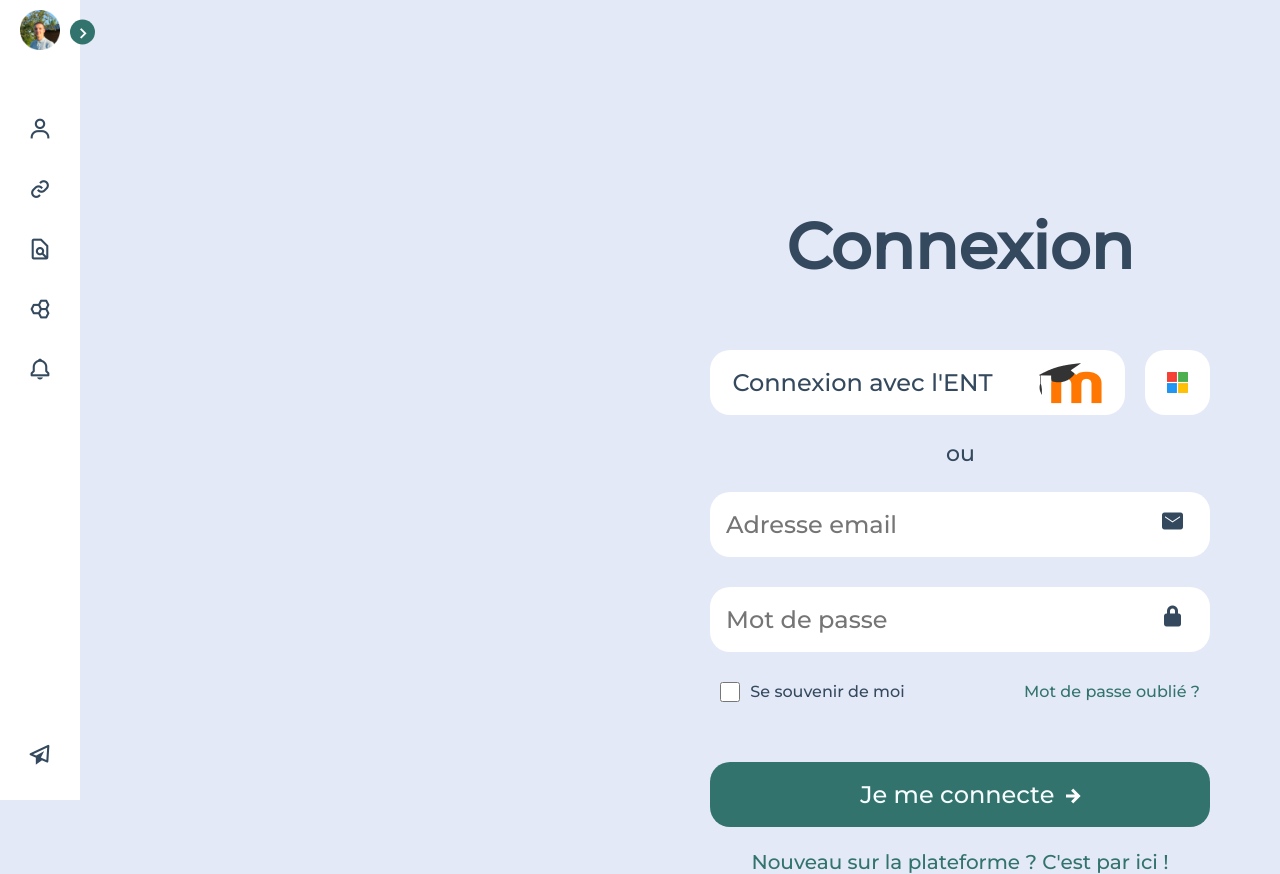
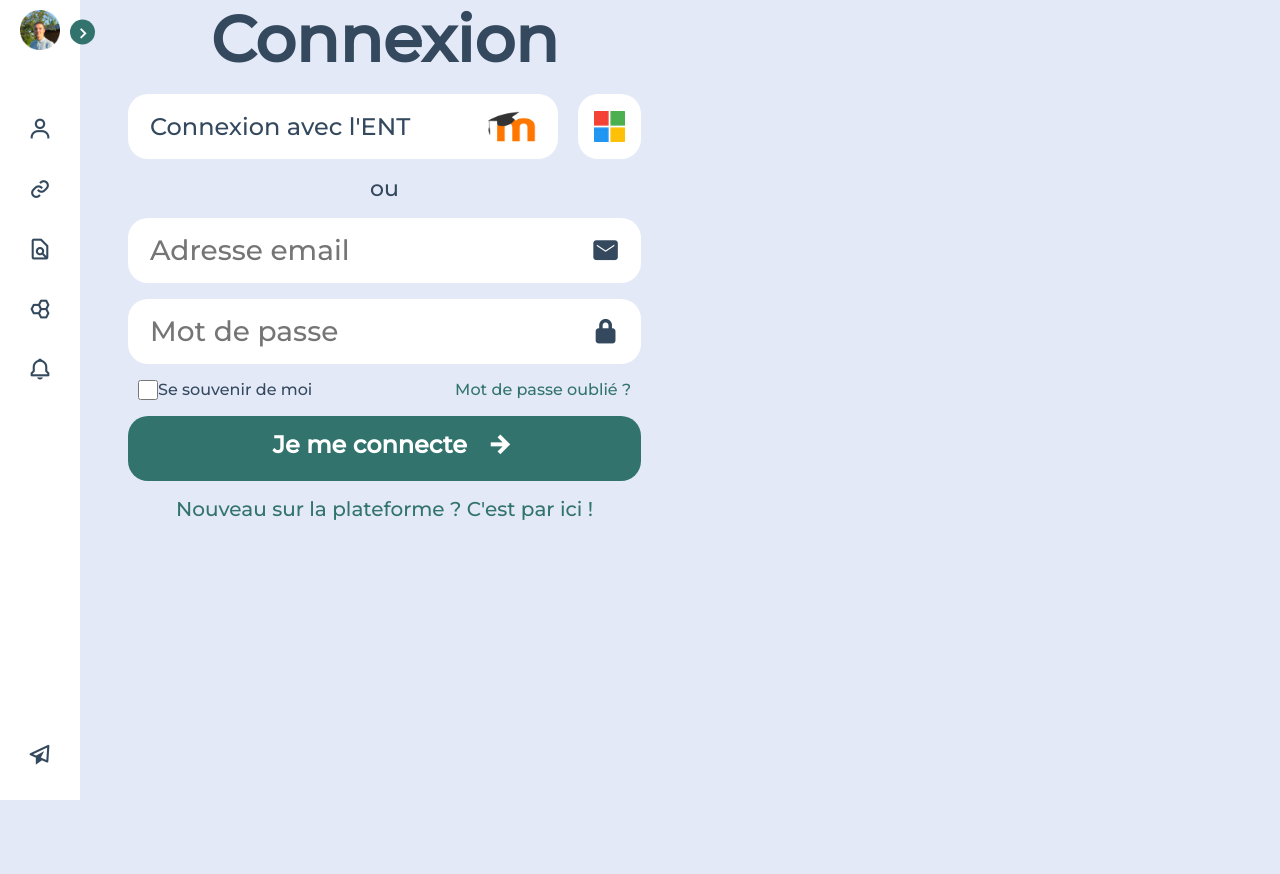
Before and after one commit to CRESI-Corp/cresi-jobs, a React (Create React App) app in the folder cresi-front/: page /connection in a window 1280 px wide. After the commit the page ends 800 px from the top, so only its background shows below. Built offline with nearby package versions, Linux system fonts and the light colour scheme.

Commit message:
page connection early access
manque juste a centrer le tout

```diff
--- a/cresi-front/src/pages/connection.tsx
+++ b/cresi-front/src/pages/connection.tsx
@@ -15,29 +15,32 @@ function connectionPage() {
             <div className="all">
                 <form action="" method="post" class="">
                     <h1 className="titre">Connexion</h1>
-                    <div className="">
+                        <div className='tiers'>
                             <div className="ent">
-                            <p class="">Connexion avec l'ENT</p>
+                                <p>Connexion avec l'ENT</p>
                                 <img className='entlogo' src={ent}></img>
                             </div>
                             <div className="micro">
-                            <img className='micrologo' src={microsoft}></img>
+                                <div className='micrologo'>
+                                    <img src={microsoft}></img>
+                                </div>
+
+                            </div>
                         </div>
                         <div className="ou">
                             <p>ou</p>
                         </div>
                         <div className="mail">
-                            <input type="email" placeholder='Adresse email' className=''/>
+                            <input type="email" placeholder='Adresse email'/>
                             <i class='bx bxs-envelope'></i>
                         </div>
                         <div className='mdp'>
-                            <input type="password" placeholder='Mot de passe' className=""/>
+                            <input type="password" placeholder='Mot de passe'/>
                             <i class='bx bxs-lock-alt'></i>
-                        </div>
                         </div>
                     <div className='autre'>
                         <div className="souvenir">
-                            <input type="checkbox" name="rememberMe" id="rememberMe" placeholder='rememberMe' className=''/>
+                            <input type="checkbox" name="rememberMe" id="rememberMe" placeholder='rememberMe'/>
                             <label htmlFor="rememberMe" className="">Se souvenir de moi</label>
                         </div>
                         <Link to="/">
@@ -48,10 +51,12 @@ function connectionPage() {
 
                     </div>
 
-                    <div className='connection'>
-                        <input type="button" value="Je me connecte" className=""/>
+                    <button className='connection'>
+                        <div className='connexion'>
+                            <p>Je me connecte</p>
                             <i class='bx bx-right-arrow-alt'></i>
                         </div>
+                    </button>
 
                     <Link to="/registration">
                         <div className="registration">
--- a/cresi-front/src/styles/connection/connection.css
+++ b/cresi-front/src/styles/connection/connection.css
@@ -1,27 +1,30 @@
 .all {
-    text-align: center;
+    width: 200%;
+    display: flex;
+    flex-direction: column;
+
+
 }
 
 .titre {
-    position: absolute;
-    width: 22.5rem;
+    justify-content: center;
+    width: auto;
     height: 4.875rem;
-    left: 48.75rem;
-    top: 12.938rem;
-
+    display: flex;
     font-family: 'Montserrat';
     font-style: normal;
     font-weight: 700;
     font-size: 4rem;
     line-height: 4.875rem;
-
     color: #34495E;
+    margin-bottom: 1rem;
 }
 
 .tiers {
-    background-color: var(--body-color);
-
-
+    display: flex;
+    flex-direction: row;
+    gap: 4%;
+    margin-bottom: 1rem;
 }
 
 .ent {
@@ -32,11 +35,9 @@
     padding: 0.625rem 1.375rem;
     gap: 0.625rem;
 
-    position: absolute;
-    width: 25.938rem;
+
+    width: 28rem;
     height: 4.063rem;
-    left: 44.375rem;
-    top: 21.875rem;
 
     background: #FFFFFF;
     border-radius: 1.25rem;
@@ -60,37 +61,40 @@
 }
 
 .micro {
-    display: flex;
-    flex-direction: row;
-    align-items: center;
-    padding: 0.625rem 1.375rem;
-    gap: 0.625rem;
 
-    position: absolute;
+    padding: 0.625rem;
+
+    display:flex;
+
     width: 4.063rem;
     height: 4.063rem;
-    left: 71.563rem;
-    top: 21.875rem;
+
 
     background: #FFFFFF;
     border-radius: 1.25rem;
 }
 
-.micrologo {
-    width: 1.313rem;
-    height: 1.313rem;
-
-    flex: none;
-    order: 0;
-    flex-grow: 0;
+.tiers img {
+    height: 70%;
 }
 
-.ou {
-    position: absolute;
-    width: 1.813rem;
+.micro .micrologo {
+    display: flex;
+    justify-content: center;
+    align-items: center;
+    width: 100%;
+    height: 100%;
+}
+
+.tiers .entlogo {
+    margin-top: 0%;
+}
+
+.all .ou {
+    display: flex;
+    justify-content: center;
+    width: auto;
     height: 1.688rem;
-    left: 59.125rem;
-    top: 27.5rem;
 
     font-family: 'Montserrat';
     font-style: normal;
@@ -99,95 +103,81 @@
     line-height: 1.688rem;
 
     color: #34495E;
+    margin-bottom: 1rem;
 }
 
 .mail {
-    position: absolute;
-    width: 31.25rem;
+    display: flex;
+    width: 100%;
     height: 4.063rem;
-    left: 44.375rem;
-    top: 30.75rem;
-
     background: #FFFFFF;
     border-radius: 1.25rem;
+    padding: 0.625rem 1.375rem;
+    margin-bottom: 1rem;
+
 }
 
 .mail input {
-    position: absolute;
     width: 24.82rem;
-    height: 3rem;
-    left: 1rem;
-    top: 0.508rem;
-
+    height: auto;
     font-family: 'Montserrat';
     font-style: normal;
     font-weight: 500;
-    font-size: 1.5rem;
+    font-size: 1.75rem;
     line-height: 1.813rem;
-
     color: #C2C2C2;
     border: none;
     outline: none;
+    border-radius: 0.2rem;
 }
 
 .mail i {
-    position: absolute;
-    width: 1.5rem;
+    width: auto;
     height: 1.75rem;
-    left: 28.125rem;
-    top: 1.016rem;
-
+    margin-left: 2.75rem;
+    margin-top: 2%;
     font-family: 'Font Awesome 5 Free';
     font-style: normal;
     font-weight: 900;
-    font-size: 1.5rem;
+    font-size: 1.75rem;
     line-height: 1.75rem;
-
     color: #34495E;
 }
 
 .mdp {
-    position: absolute;
-    width: 31.25rem;
+    display: flex;
+    width: 100%;
     height: 4.063rem;
-    left: 44.375rem;
-    top: 36.688rem;
-
     background: #FFFFFF;
     border-radius: 1.25rem;
+    padding: 0.625rem 1.375rem;
+    margin-bottom: 1rem;
 }
 
 .mdp input {
-    position: absolute;
     width: 24.82rem;
-    height: 3rem;
-    left: 1rem;
-    top: 0.508rem;
-
+    height: auto;
     font-family: 'Montserrat';
     font-style: normal;
     font-weight: 500;
-    font-size: 1.5rem;
+    font-size: 1.75rem;
     line-height: 1.813rem;
-
     color: #C2C2C2;
     border: none;
     outline: none;
+    border-radius: 0.2rem;
 }
 
 .mdp i {
-    position: absolute;
-    width: 1.5rem;
+    width: auto;
     height: 1.75rem;
-    left: 28.125rem;
-    top: 1.016rem;
-
+    margin-left: 2.75rem;
+    margin-top: 2%;
     font-family: 'Font Awesome 5 Free';
     font-style: normal;
     font-weight: 900;
-    font-size: 1.5rem;
+    font-size: 1.75rem;
     line-height: 1.75rem;
-
     color: #34495E;
 }
 
@@ -197,13 +187,9 @@
     justify-content: space-between;
     align-items: center;
     padding: 0rem 0.625rem;
-    gap: 1.5rem;
-
-    position: absolute;
-    width: 31.25rem;
-    height: 1.25rem;
-    left: 44.375rem;
-    top: 42.625rem;
+    width: 100%;
+    height: 1.25rem;;
+    margin-bottom: 1rem;
 }
 
 .souvenir {
@@ -211,11 +197,8 @@
     flex-direction: row;
     align-items: flex-start;
     padding: 0rem;
-    gap: 0.625rem;
-
     width: 11.563rem;
     height: 1.25rem;
-
     flex: none;
     order: 0;
     flex-grow: 0;
@@ -223,13 +206,10 @@
 
 .souvenir input {
     box-sizing: border-box;
-
     width: 1.25rem;
     height: 1.25rem;
-
     border: 0.063rem solid #34495E;
     border-radius: 0.313rem;
-
     flex: none;
     order: 0;
     flex-grow: 0;
@@ -238,15 +218,12 @@
 .souvenir label {
     width: 9.688rem;
     height: 1.25rem;
-
     font-family: 'Montserrat';
     font-style: normal;
     font-weight: 500;
     font-size: 1rem;
     line-height: 1.25rem;
-
     color: #34495E;
-
     flex: none;
     order: 1;
     flex-grow: 0;
@@ -255,72 +232,62 @@
 .oublie {
     width: 11rem;
     height: 1.25rem;
-
     font-family: 'Montserrat';
     font-style: normal;
     font-weight: 500;
     font-size: 1rem;
     line-height: 1.25rem;
-
     color: #32746D;
-
-    flex: none;
     order: 1;
     flex-grow: 0;
 }
 
 .connection {
-    position: absolute;
-    width: 31.25rem;
+    display: flex;
+    width: 100%;
     height: 4.063rem;
-    left: 44.375rem;
-    top: 47.625rem;
-
     background: #32746D;
+    border-radius: 1.25rem;
+    margin-bottom: 1rem;
+    border: none;
+    outline: none;
     border-radius: 1.25rem;
 }
 
-.connection input {
-    position: absolute;
-    width: 28.906rem;
-    height: 3rem;
-    left: 1rem;
-    top: 0.508rem;
-
-    font-family: 'Montserrat';
-    font-style: normal;
-    font-weight: 500;
-    font-size: 1.5rem;
-    line-height: 1.813rem;
-
-    background-color: #32746D;
-    color: #F7FCFF;
-    border: none;
+.connexion {
+    display: flex;
+    margin-top: 3%;
+    margin-left: 28.2%;
 }
 
-.connection i {
-    position: absolute;
-    width: 1.5rem;
+.connection p {
+    width: auto;
     height: 1.75rem;
-    left: 21.875rem;
-    top: 1.341rem;
-
-    font-family: 'Font Awesome 5 Free';
+    font-family: 'Montserrat';
     font-style: normal;
     font-weight: 900;
     font-size: 1.5rem;
     line-height: 1.75rem;
-
     color: #fff;
 }
 
-.registration {
-    position: absolute;
-    width: 28rem;
+.connection i {
+    width: 1.5rem;
+    height: 1.75rem;
+    font-family: 'Font Awesome 5 Free';
+    font-style: normal;
+    font-weight: 900;
+    font-size: 2rem;
+    line-height: 1.75rem;
+    color: #fff;
+    margin-left: 1rem;
+}
+
+.all .registration {
+    display: flex;
+    width: 100%;
     height: 1.5rem;
-    left: 46rem;
-    top: 53.125rem;
-
+    justify-content: center;
     font-family: 'Montserrat';
     font-style: normal;
     font-weight: 500;
```
Lines whose indentation alone changed are shown as unchanged.
